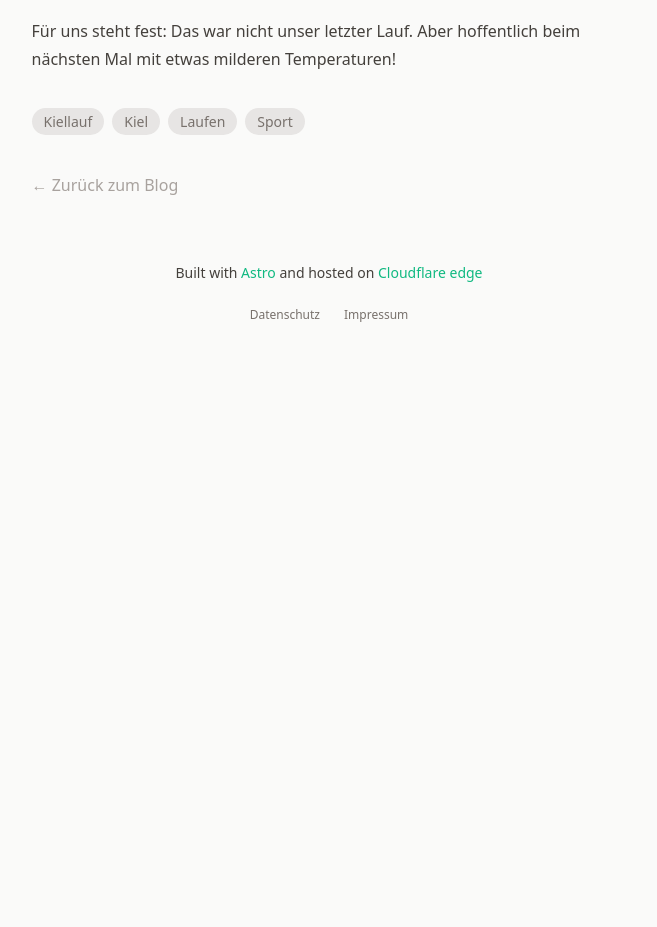
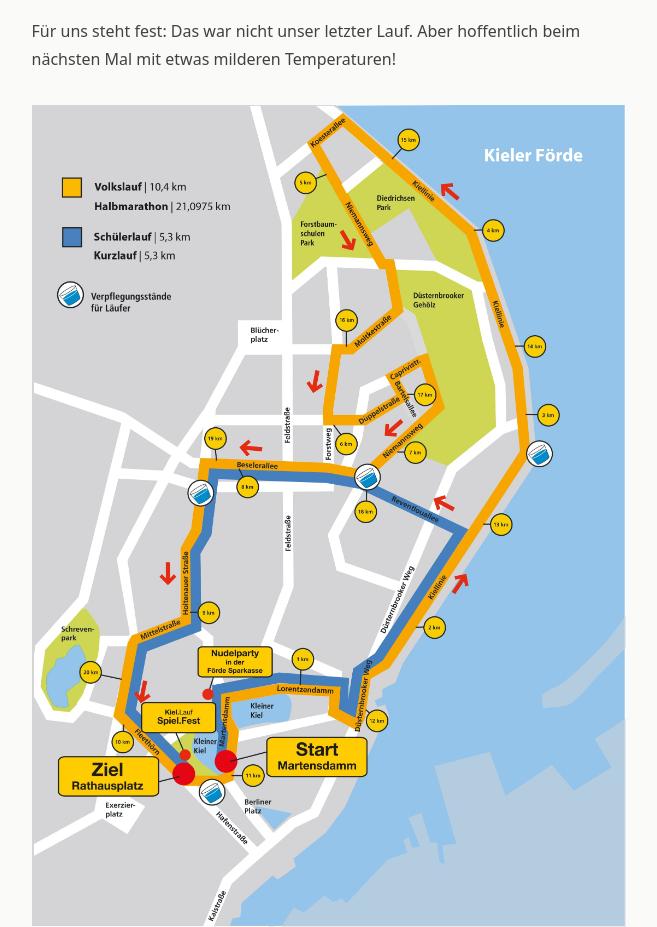
Before and after one commit to stafast/stafast.net, an Astro site: page /blog/kiellauf-2024 in a window 1280 px wide. Shown: the part 2916-3843 px from the top of the page, without its empty margins (311-968 px from the left). Before the commit the page ends 3303 px from the top, so only its background shows below. Built offline with nearby package versions, Linux system fonts and the light colour scheme; Astro itself is replaced by a stand-in of ours; some packages are replaced by stand-ins of ours; a web font is replaced by a local one.

Commit message:
Improve blog entry

```diff
--- a/src/data/blog/kiellauf-2024/index.md
+++ b/src/data/blog/kiellauf-2024/index.md
@@ -45,3 +45,6 @@ schnell nicht vergessen werden. Die Hitze, die Anstrengung, aber auch die Unters
 Strecke haben diesen Tag zu etwas Besonderem gemacht.
 
 Für uns steht fest: Das war nicht unser letzter Lauf. Aber hoffentlich beim nächsten Mal mit etwas milderen Temperaturen!
+
+
+[![Streckenverlauf Kiel Lauf](./kiel-lauf-strecke.jpg "Streckenverlauf Kiel Lauf")](/files/pdf/karte_kiellauf.pdf)
```
Also changed, not shown: src/data/blog/kiellauf-2024/kiel-lauf-strecke.jpg (added), 1 other file.
